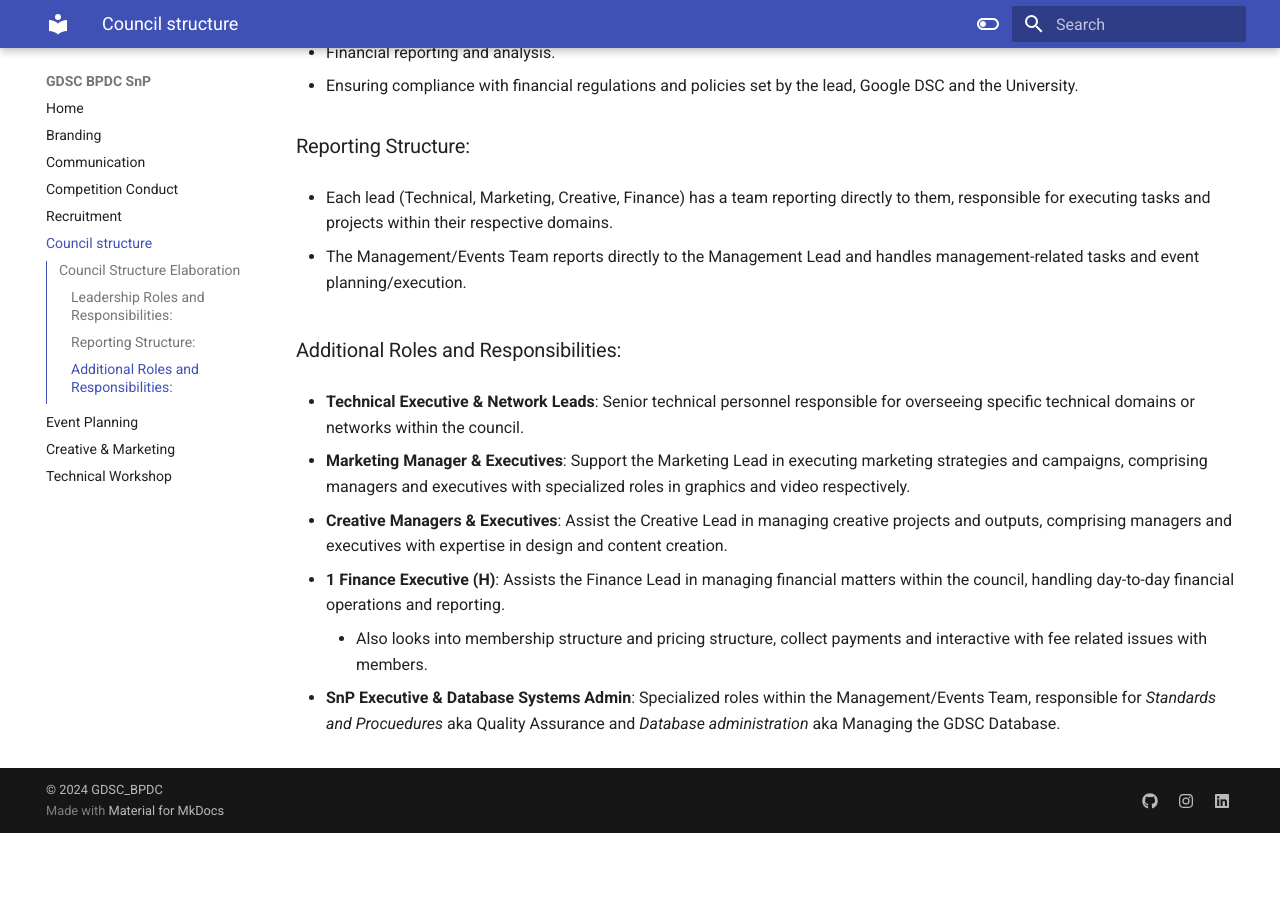
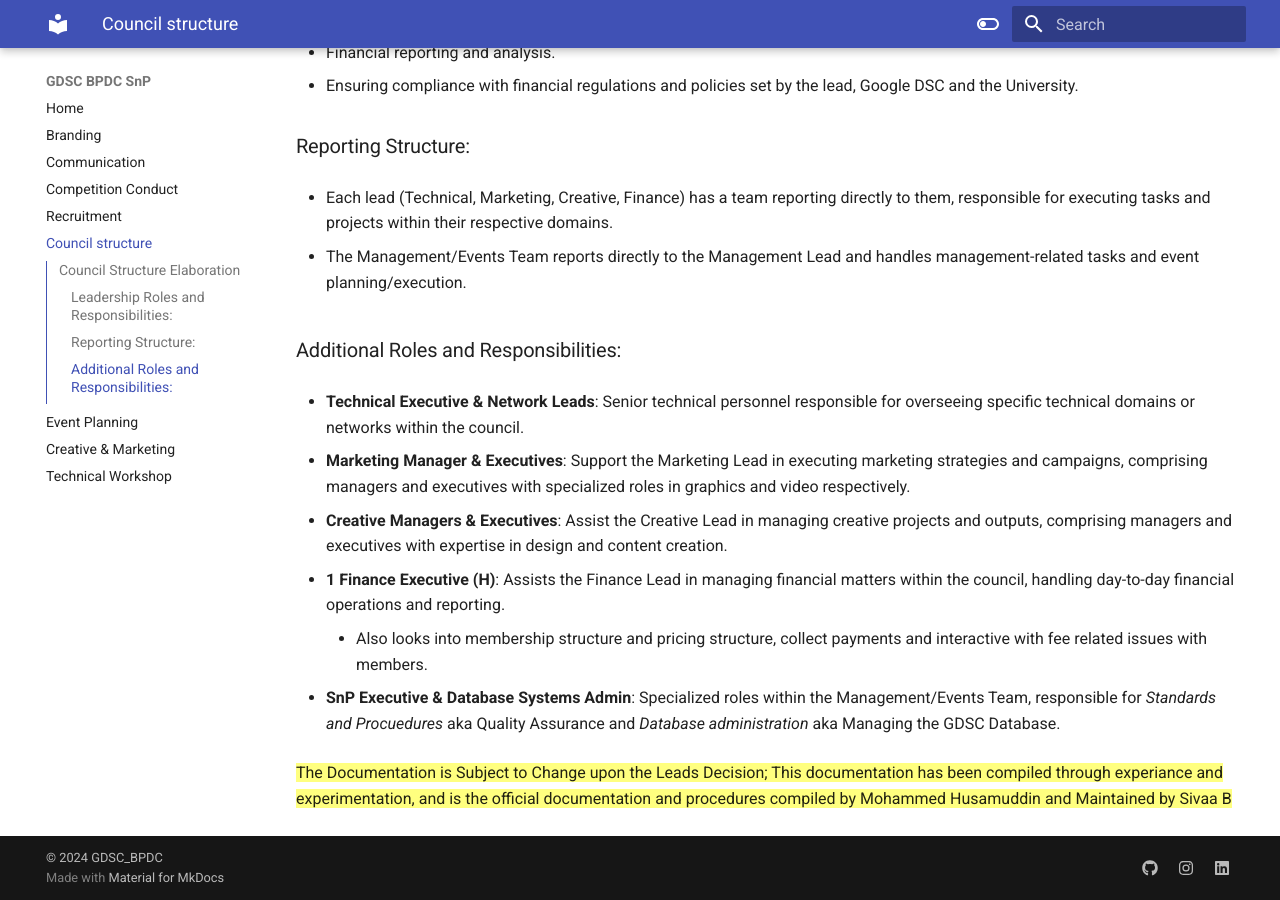
Before and after one commit to gdscbpdc/GDSC-SnP, an MkDocs documentation site: the page built from docs/council_structure.md, in a window 1280 px wide and 900 px high, scrolled down 1509 px. Built offline with MkDocs 1.6.1 and Material for MkDocs 9.7.7, drawn with Linux system fonts in a browser that asks for light colours; before the commit the page ends 2342 px from its top, so only the background shows below that.

Commit message:
Update council_structure.md

```diff
--- a/docs/council_structure.md
+++ b/docs/council_structure.md
@@ -74,3 +74,5 @@ The council structure depicted in the flowchart outlines the hierarchical struct
       - Also looks into membership structure and pricing structure, collect payments and interactive with fee related issues with members.
 
 - **SnP Executive & Database Systems Admin**: Specialized roles within the Management/Events Team, responsible for _Standards and Procuedures_ aka Quality Assurance and _Database administration_ aka Managing the GDSC Database.
+
+  ==The Documentation is Subject to Change upon the Leads Decision; This documentation has been compiled through experiance and experimentation, and is the official documentation and procedures compiled by Mohammed Husamuddin and Maintained by Sivaa B==
```
